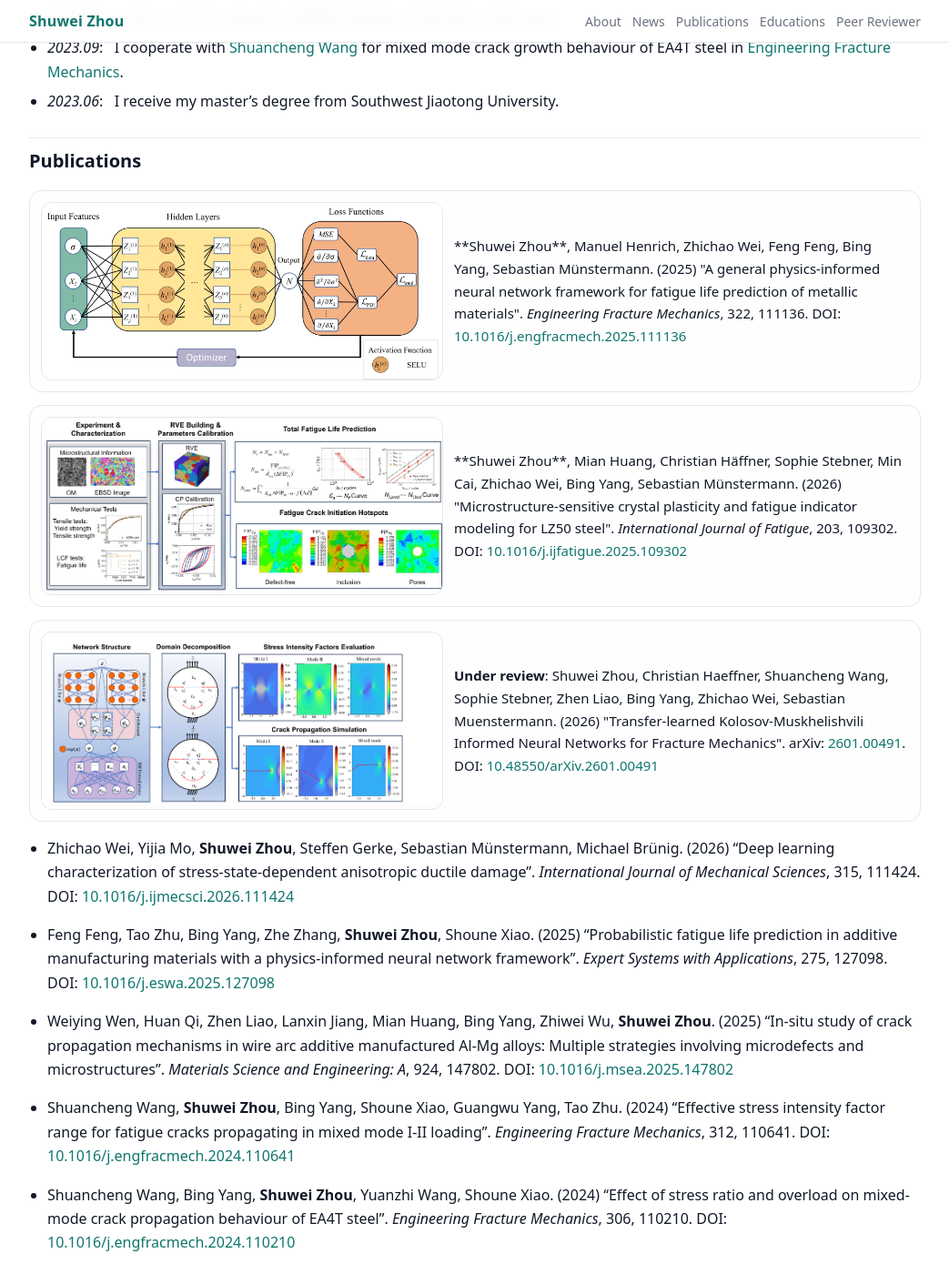
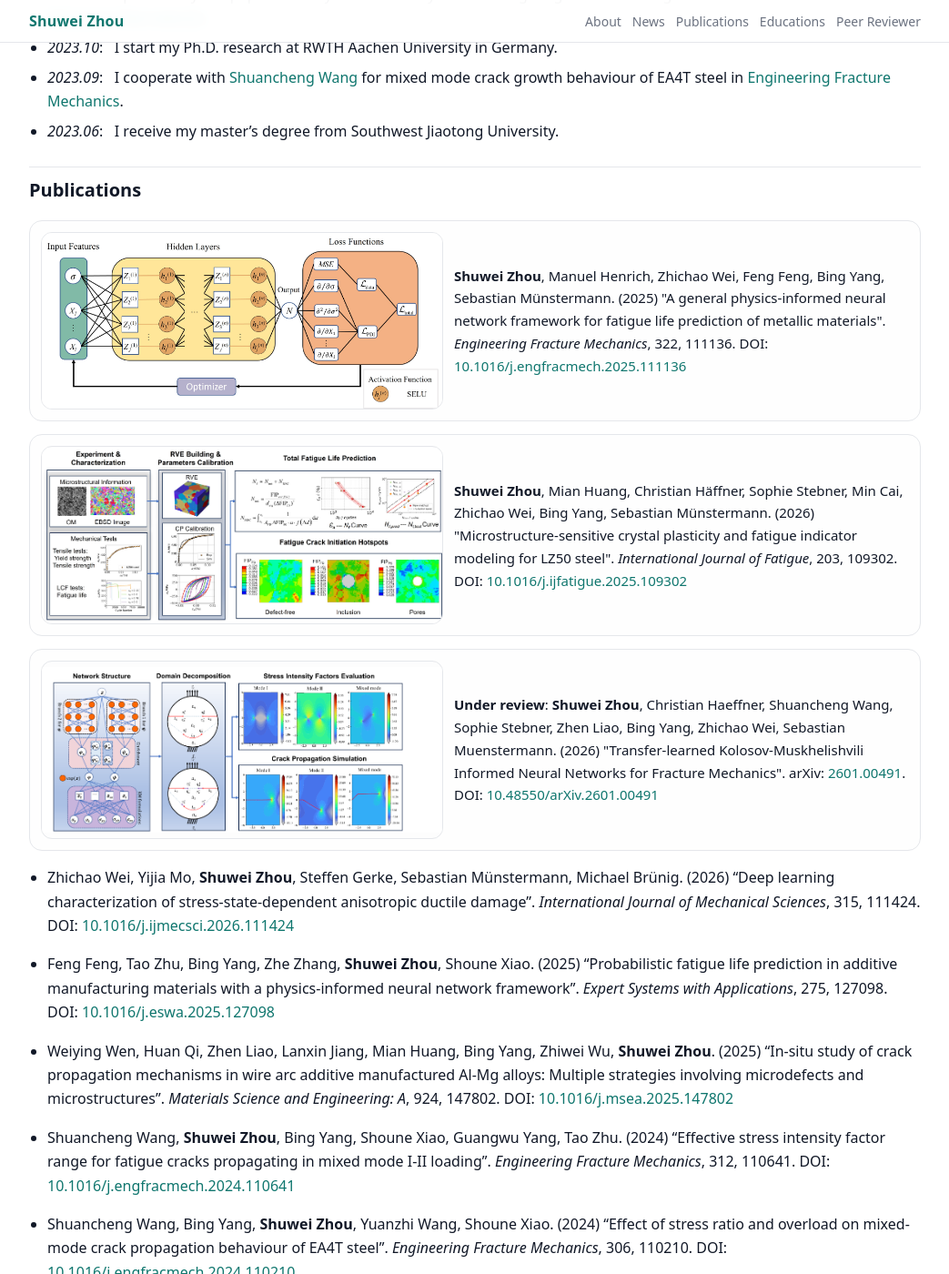
Before and after one commit to spellbookrz/Shuwei_Zhou_Homepage, a Jekyll site: the page built from index.md, in a window 1280 px wide and 1400 px high, scrolled down 1574 px. Shown: the whole window at 91% size, without its empty margins (118-1161 px from the left). Built offline with Jekyll 4.4.1, drawn with Linux system fonts in a browser that asks for light colours.

```diff
--- a/index.md
+++ b/index.md
@@ -57,7 +58,7 @@ I am aiming to integrate these two research directions to develop data-driven mu
     </div>
     <div class="pub-item__text">
       <div class="pub-item__cite">
-        **Shuwei Zhou**, Manuel Henrich, Zhichao Wei, Feng Feng, Bing Yang, Sebastian Münstermann. (2025) "A general physics-informed neural network framework for fatigue life prediction of metallic materials". <i>Engineering Fracture Mechanics</i>, 322, 111136. DOI: <a href="https://doi.org/10.1016/j.engfracmech.2025.111136">10.1016/j.engfracmech.2025.111136</a><span class='show_paper_citations' data='krmnMWIAAAAJ:roLk4NBRz8UC'></span>
+        <strong>Shuwei Zhou</strong>, Manuel Henrich, Zhichao Wei, Feng Feng, Bing Yang, Sebastian Münstermann. (2025) "A general physics-informed neural network framework for fatigue life prediction of metallic materials". <i>Engineering Fracture Mechanics</i>, 322, 111136. DOI: <a href="https://doi.org/10.1016/j.engfracmech.2025.111136">10.1016/j.engfracmech.2025.111136</a><span class='show_paper_citations' data='krmnMWIAAAAJ:roLk4NBRz8UC'></span>
       </div>
     </div>
   </div>
@@ -70,7 +71,7 @@ I am aiming to integrate these two research directions to develop data-driven mu
     </div>
     <div class="pub-item__text">
       <div class="pub-item__cite">
-        **Shuwei Zhou**, Mian Huang, Christian Häffner, Sophie Stebner, Min Cai, Zhichao Wei, Bing Yang, Sebastian Münstermann. (2026) "Microstructure-sensitive crystal plasticity and fatigue indicator modeling for LZ50 steel". <i>International Journal of Fatigue</i>, 203, 109302. DOI: <a href="https://doi.org/10.1016/j.ijfatigue.2025.109302">10.1016/j.ijfatigue.2025.109302</a><span class='show_paper_citations' data='krmnMWIAAAAJ:UebtZRa9Y70C'></span>
+        <strong>Shuwei Zhou</strong>, Mian Huang, Christian Häffner, Sophie Stebner, Min Cai, Zhichao Wei, Bing Yang, Sebastian Münstermann. (2026) "Microstructure-sensitive crystal plasticity and fatigue indicator modeling for LZ50 steel". <i>International Journal of Fatigue</i>, 203, 109302. DOI: <a href="https://doi.org/10.1016/j.ijfatigue.2025.109302">10.1016/j.ijfatigue.2025.109302</a><span class='show_paper_citations' data='krmnMWIAAAAJ:UebtZRa9Y70C'></span>
       </div>
     </div>
   </div>
@@ -83,7 +84,7 @@ I am aiming to integrate these two research directions to develop data-driven mu
     </div>
     <div class="pub-item__text">
       <div class="pub-item__cite">
-        <strong>Under review</strong>: Shuwei Zhou, Christian Haeffner, Shuancheng Wang, Sophie Stebner, Zhen Liao, Bing Yang, Zhichao Wei, Sebastian Muenstermann. (2026) "Transfer-learned Kolosov-Muskhelishvili Informed Neural Networks for Fracture Mechanics".
+        <strong>Under review</strong>: <strong>Shuwei Zhou</strong>, Christian Haeffner, Shuancheng Wang, Sophie Stebner, Zhen Liao, Bing Yang, Zhichao Wei, Sebastian Muenstermann. (2026) "Transfer-learned Kolosov-Muskhelishvili Informed Neural Networks for Fracture Mechanics".
         arXiv: <a href="https://arxiv.org/abs/2601.00491">2601.00491</a>.
         DOI: <a href="https://doi.org/10.48550/arXiv.2601.00491">10.48550/arXiv.2601.00491</a>
       </div>
```
Also changed, not shown: other parts of index.md (+1 -0 lines).
